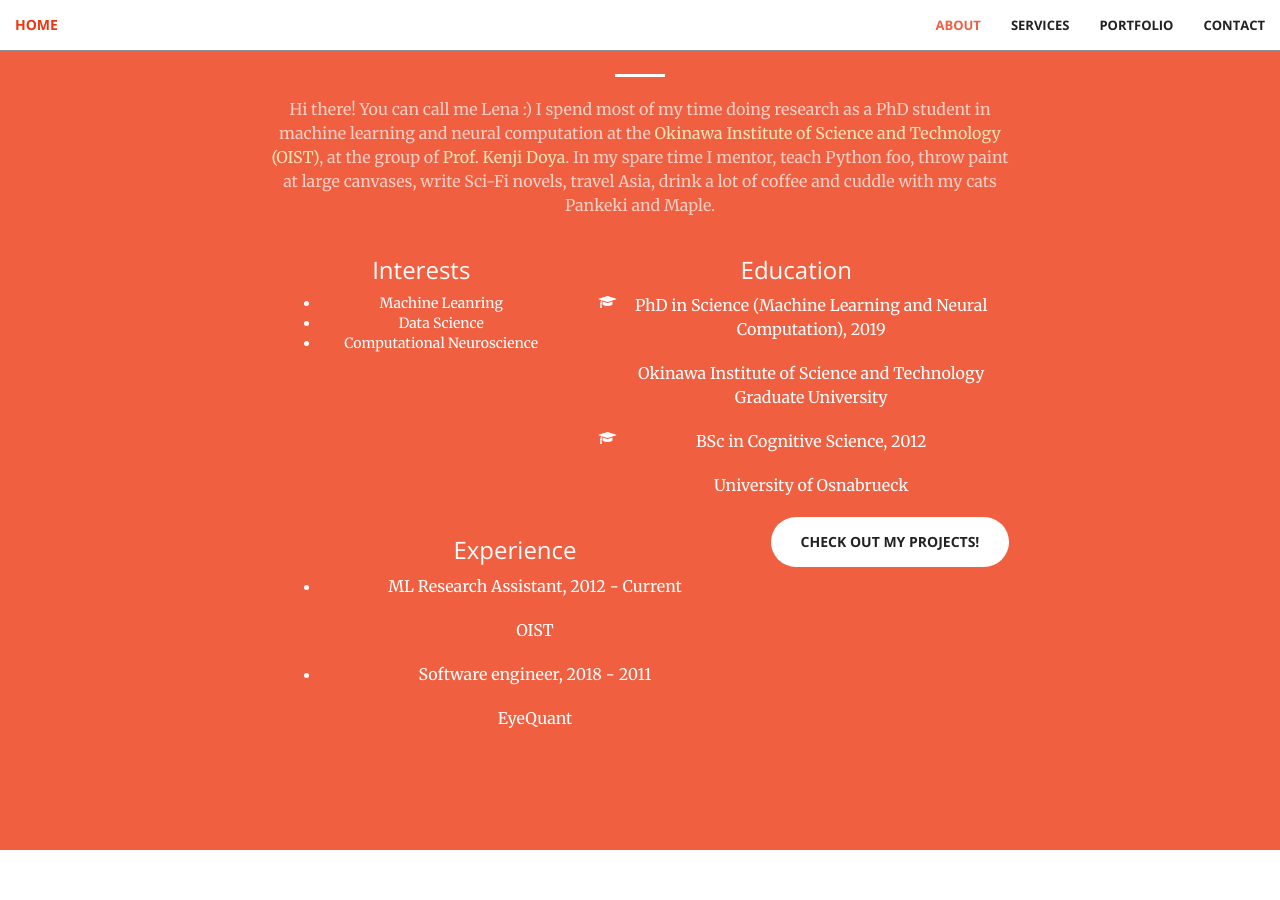
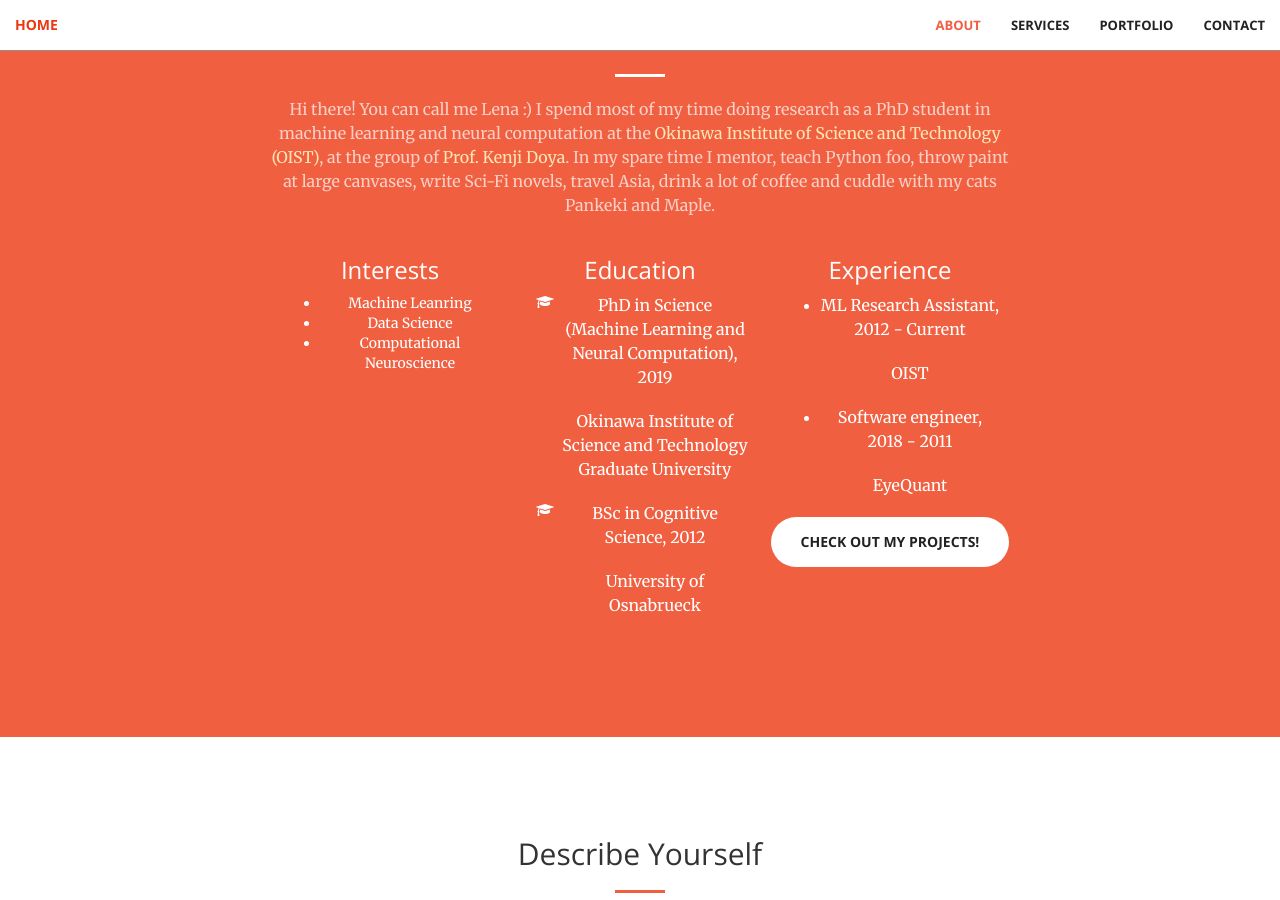
Before and after one commit to jvs--/jvs--.github.io, a Jekyll site: the page built from index.html, in a window 1280 px wide and 900 px high, scrolled down 979 px. Built offline with Jekyll 4.4.1, drawn with Linux system fonts in a browser that asks for light colours.

Commit message:
Fixing spacing

```diff
--- a/_includes/call-to-action.html
+++ b/_includes/call-to-action.html
@@ -9,7 +9,7 @@
                 In my spare time I mentor, teach Python foo, throw paint at large canvases, write Sci-Fi novels, travel Asia, drink a lot of coffee and cuddle with my cats Pankeki and Maple. </p>
 
 
-      <div class="col-sm-5">
+      <div class="col-sm-4">
         <h3>Interests</h3>
         <ul class="ul-interests">
 
@@ -25,7 +25,7 @@
 
 
 
-      <div class="col-sm-7">
+      <div class="col-sm-4">
         <h3>Education</h3>
         <ul class="ul-edu fa-ul">
 
@@ -50,7 +50,7 @@
 
 
 
-      <div class="col-sm-8">
+      <div class="col-sm-4">
         <h3>Experience</h3>
         <ul class="ul-experience">
 
```
